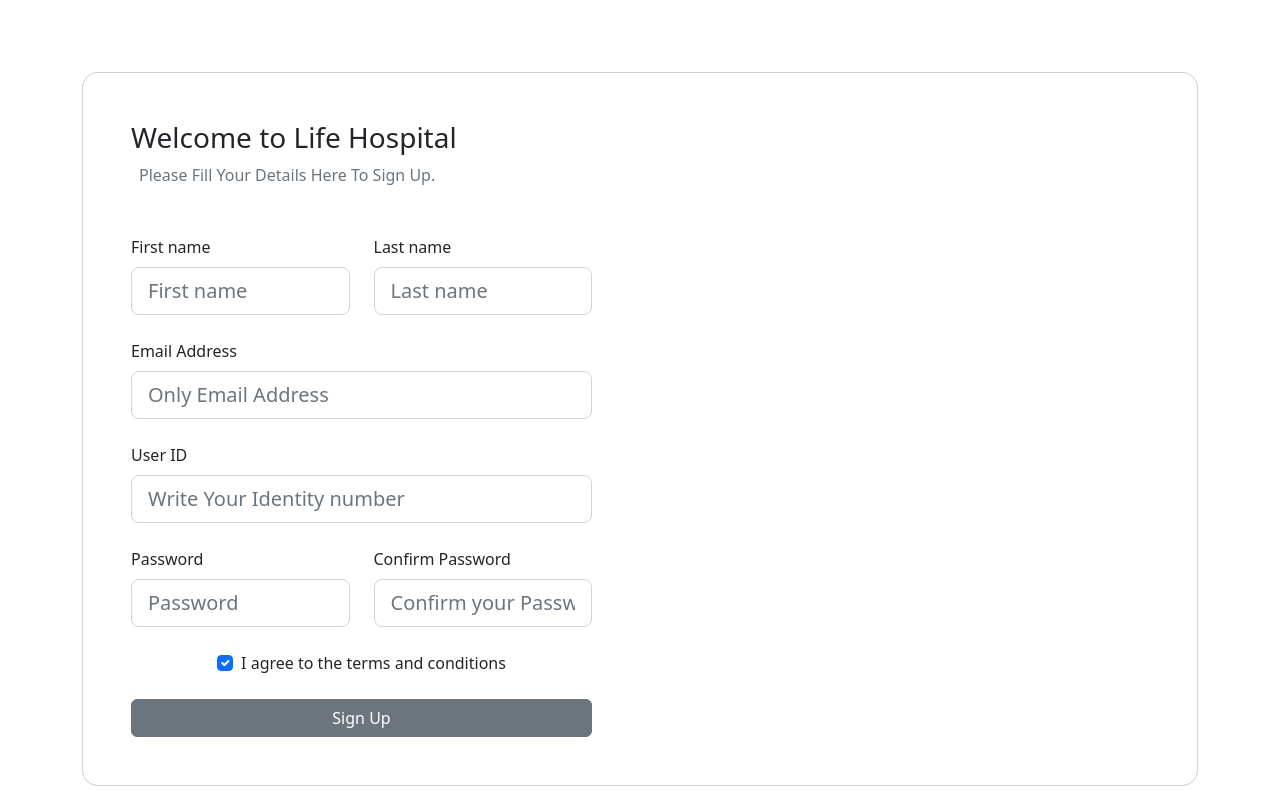
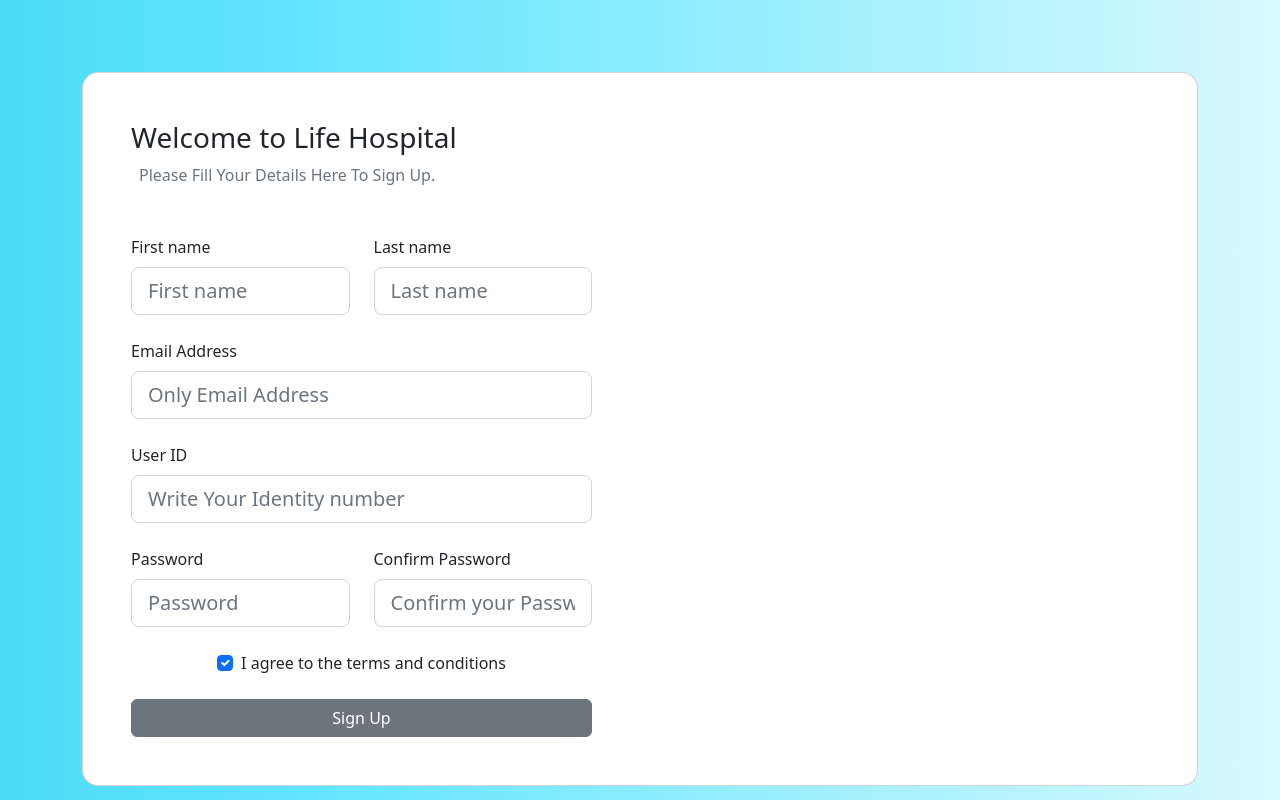
Before and after one commit to Fbamashmus/SignUpPage, a plain HTML site: page index.html in a window 1280 px wide. Drawn offline with nearby package versions, Linux system fonts and the light colour scheme; grey boxes are pictures that could not be loaded.

Commit message:
Update index.html

```diff
--- a/index.html
+++ b/index.html
@@ -3,7 +3,7 @@
   <meta name="viewport" content="width=device-width, initial-scale=1.0">
   <title>Life Hospital</title>
   <link href="https://cdn.jsdelivr.net/npm/bootstrap@5.2.1/dist/css/bootstrap.min.css" rel="stylesheet" integrity="sha384-iYQeCzEYFbKjA/T2uDLTpkwGzCiq6soy8tYaI1GyVh/UjpbCx/TYkiZhlZB6+fzT" crossorigin="anonymous">
-  <link rel=“stylesheet” type=“text/css” href=“stylesheet.css”>
+  <link rel="stylesheet" type="text/css" href="stylesheet.css">
 </head>
 <section class="h-100 bg-cover">
   <div class="container py-5 h-100">
```
